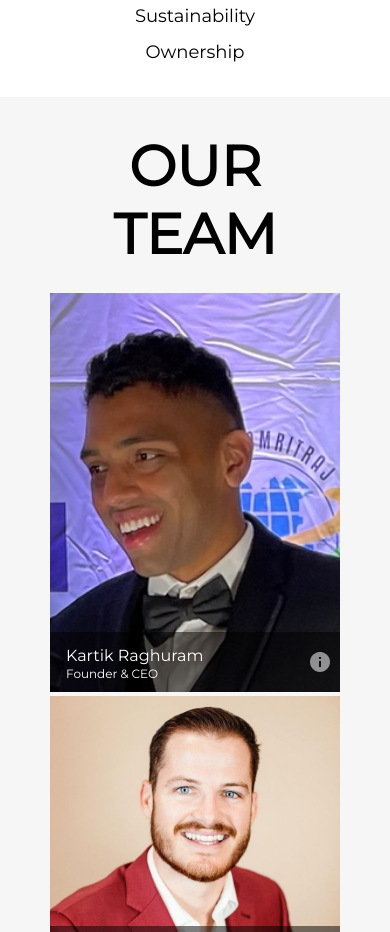
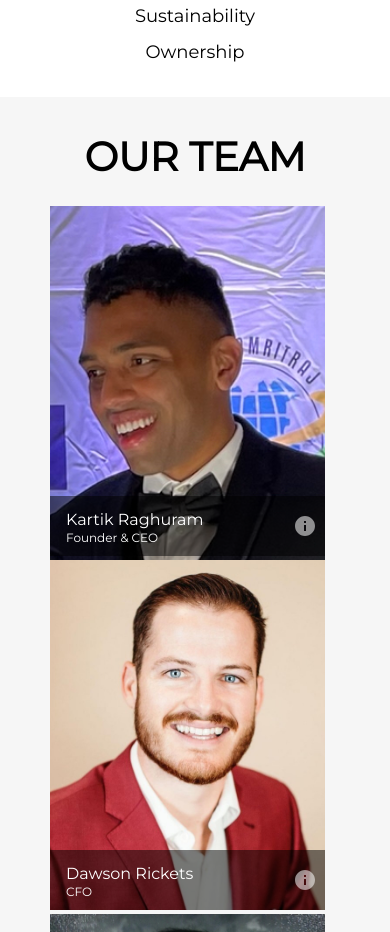
Before and after one commit to ktrudickm/avocado-landing-page, a React (Create React App) app: page / in a window 390 px wide. Shown: the part 2900-3832 px from the top of the page. Built offline with nearby package versions, Linux system fonts and the light colour scheme; a web font is replaced by a local one.

Commit message:
Some more adjustments to mobile styling

```diff
--- a/src/components/Footer/style.css
+++ b/src/components/Footer/style.css
@@ -3,11 +3,8 @@
     position:relative;
     bottom: 0;
     width: 100%;
-    padding-top: 50px;
     display: block;
-    padding-bottom: 20px;
-    padding-left: 40px;
-    padding-right: 40px;
+    padding: 50px 40px 20px;
     margin-top: 20px;
 }
 
--- a/src/components/Team/style.css
+++ b/src/components/Team/style.css
@@ -59,4 +59,13 @@
         color: white;
     }
 
+    .MuiImageListItem-root {
+        height: 350px !important;
+        width: 275px;
+    }
+
+    .team-title {
+        font-size: 40px;
+    }
+
 }
```
